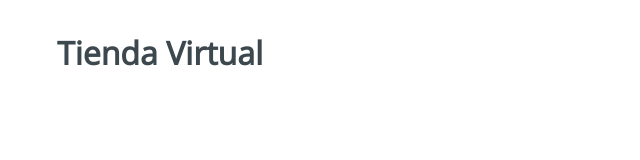
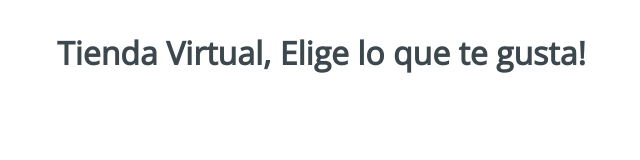
Before and after one commit to alexDev2808/empaquetadores-parcel, a website built with Parcel: page src/index.html in a window 1280 px wide. Shown: the whole page, without its empty margins (199-839 px from the left). Built offline with nearby package versions, Linux system fonts and the light colour scheme; no server answers.

Commit message:
Cambios en el header

```diff
--- a/src/partials/header.html
+++ b/src/partials/header.html
@@ -1 +1 @@
-<h1>Tienda Virtual</h1>
+<h1>Tienda Virtual, Elige lo que te gusta!</h1>
```
